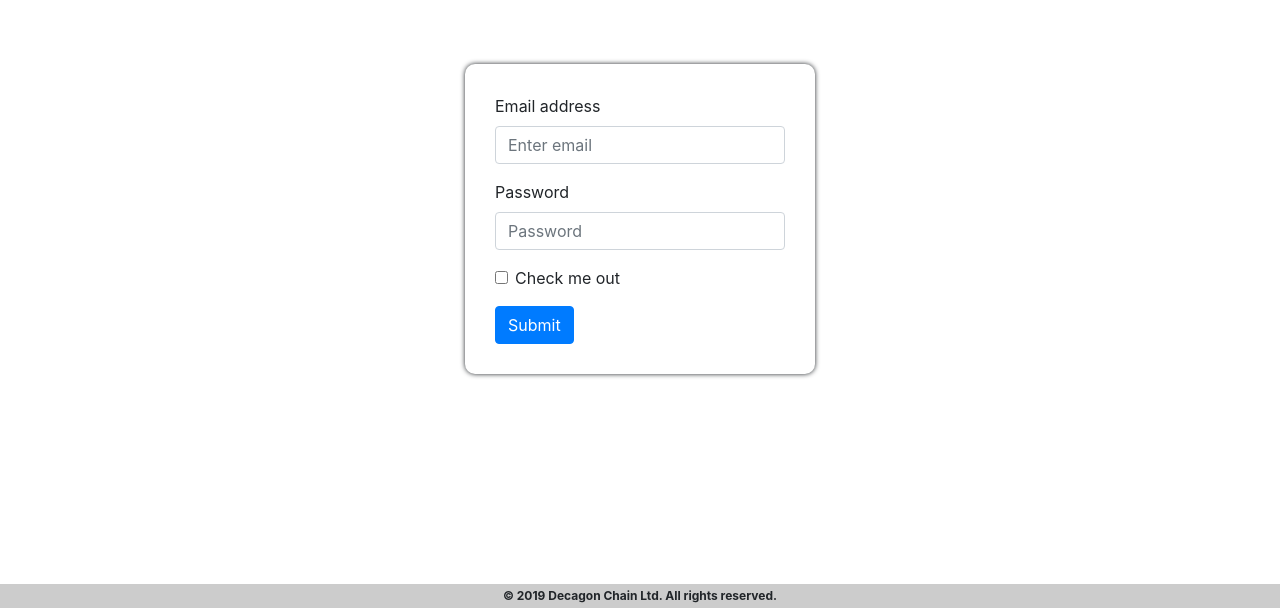
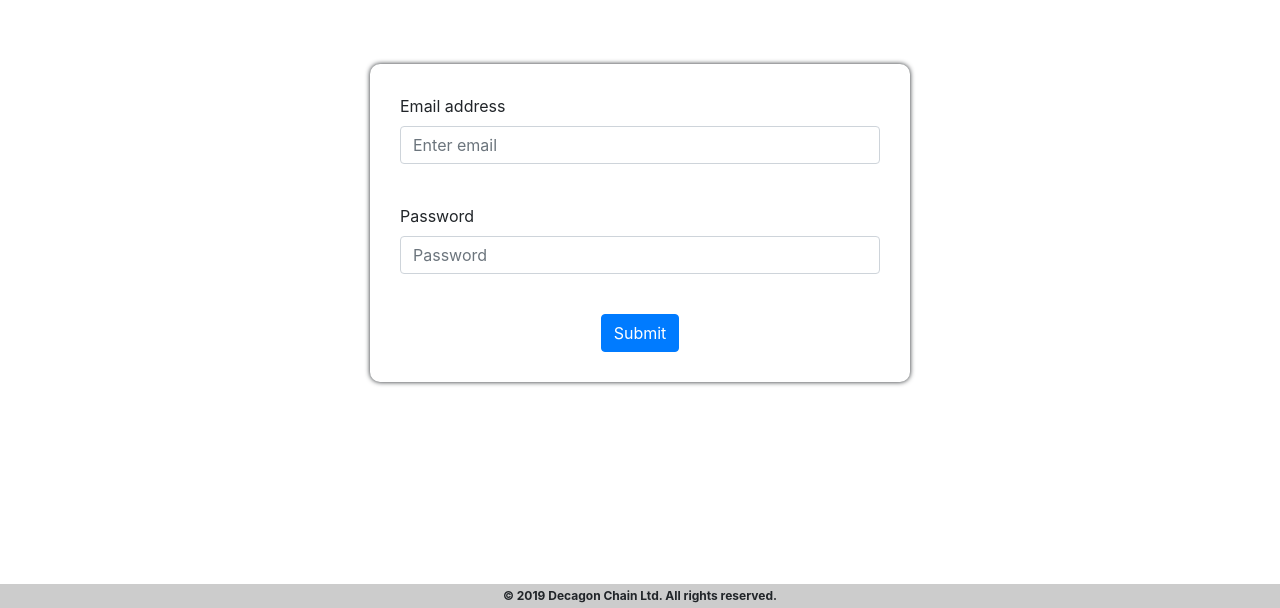
Before and after one commit to kingokeke/decagon-chain, a website: page login.html in a window 1280 px wide. Shown: the part 192-800 px from the top of the page. Drawn offline with nearby package versions, Linux system fonts and the light colour scheme.

Commit message:
Centered the submit button

```diff
--- a/login.html
+++ b/login.html
@@ -23,7 +23,7 @@
         <main id="main">
           <div class="row">
             <div class="col-sm"></div>
-            <div class="col-sm king-grid-container">
+            <div class="col-sm col-md-6">
               <div class="spacer"></div>
               <div id="login-form-wrapper">
                 <form id="login-form">
@@ -35,17 +35,28 @@
                       id="uname"
                       aria-describedby="emailHelp"
                       placeholder="Enter email"
+                      required
                     />
                   </div>
+                  <br />
                   <div class="form-group">
                     <label for="pwd">Password</label>
-                    <input type="password" class="form-control" id="pwd" placeholder="Password" />
+                    <input
+                      type="password"
+                      class="form-control"
+                      id="pwd"
+                      placeholder="Password"
+                      required
+                    />
                   </div>
-                  <div class="form-group form-check">
+                  <br />
+                  <!-- <div class="form-group form-check">
                     <input type="checkbox" class="form-check-input" id="exampleCheck1" />
                     <label class="form-check-label" for="exampleCheck1">Check me out</label>
+                  </div> -->
+                  <div class="text-center col">
+                    <button id="login" type="submit" class="btn btn-primary">Submit</button>
                   </div>
-                  <button id="login" type="submit" class="btn btn-primary">Submit</button>
                 </form>
               </div>
               <div class="spacer"></div>
```
